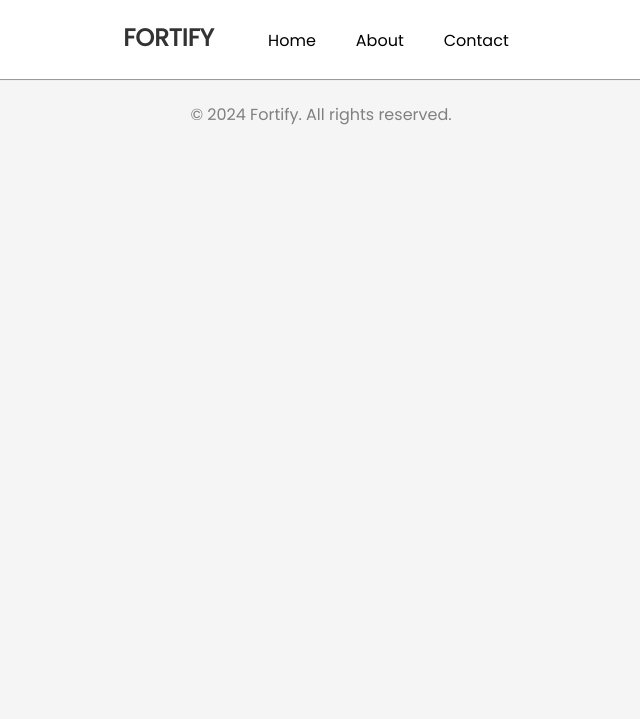
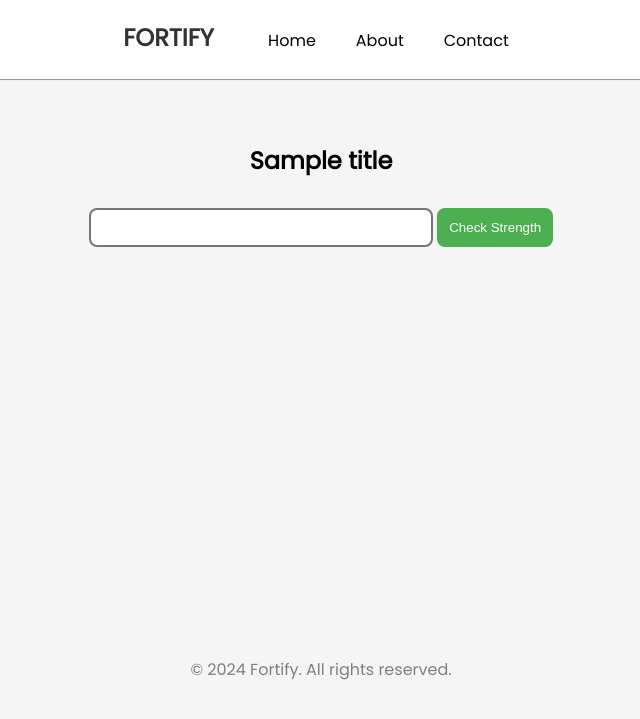
Before and after one commit to xaviermontane/fortify, a Flask app: template templates/index.html in a window 1280 px wide. Shown: the top 719 px of the page, without its empty margins (319-959 px from the left). Run offline with Flask 3, Linux system fonts and the light colour scheme; the template is opened without the code that fills it: most values are stand-ins (such as "Sample title", 1, 10 or a date in 2020).

Commit message:
chore: created form container and aligned footer

```diff
--- a/static/css/styles.css
+++ b/static/css/styles.css
@@ -45,7 +45,12 @@ hr {
     color: #333;
 }
 
-.form-title {
+.form-container {
+    margin-bottom: 50vh;
+}
+
+.form-container h2 {
+    font-weight: 800;
     text-align: center;
     margin-top: 62px;
 }
@@ -80,5 +85,5 @@ button:hover {
 footer {
     color: grey;
     text-align: center;
-    padding: 5px;
+    bottom: 0;
 }
--- a/templates/index.html
+++ b/templates/index.html
@@ -1,15 +1,15 @@
 {% extends "base.html" %}
 
-{% block head %}
-<h1>Fortify</h1>
-{% endblock %}
+{% block title %}Home{% endblock %}
 
-{% block body %}
-<h2 class="form-title">Password Strength Checker</h2>
-<form method="POST">
-    <input type="password" name="password" id="password" required>
-    <button type="submit">Check Strength</button>
-</form>
+{% block content %}
+<div class="form-container">
+    <h2>{{ title }}</h2>
+    <form method="POST">
+        <input type="password" name="password" id="password" required>
+        <button type="submit">Check Strength</button>
+    </form>
+</div>
 {% endblock %}
 
 {% block scripts %}
```
